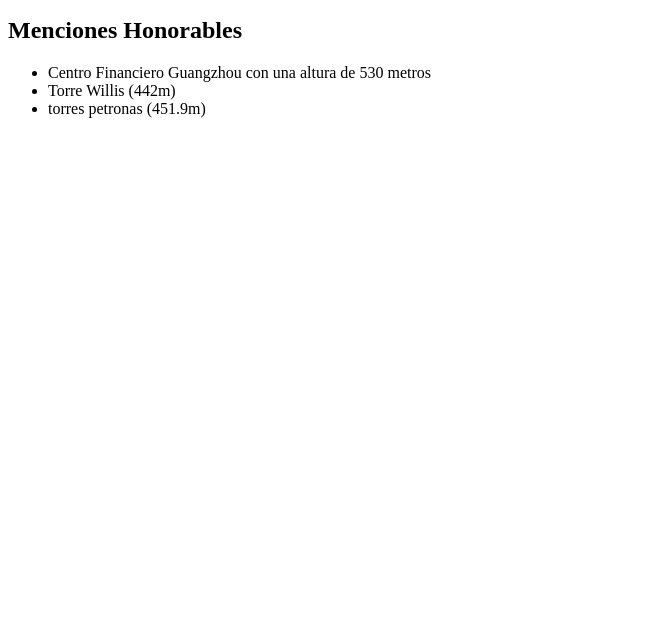
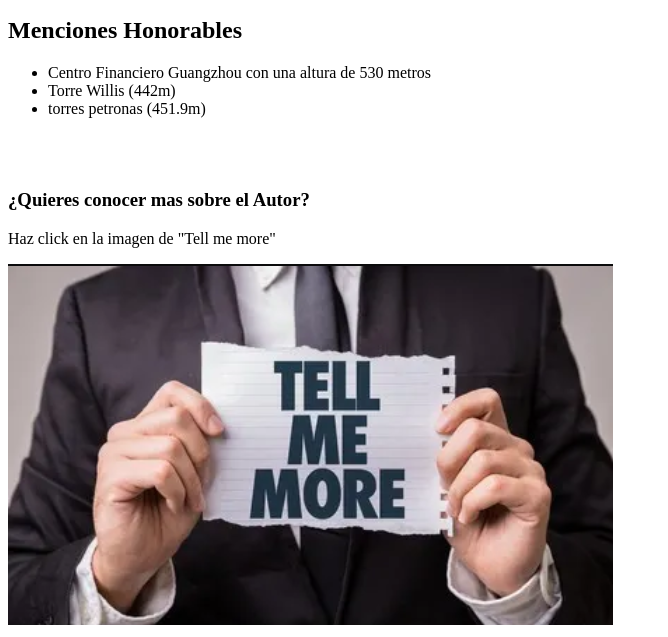
Before and after one commit to RickM95/FUNVAL-G5, a plain HTML site: page index.html in a window 1280 px wide. Shown: the part 1571-2208 px from the top of the page, without its empty margins (0-668 px from the left). Before the commit the page ends 1705 px from the top, so only its background shows below. Drawn offline with Linux system fonts and the light colour scheme.

Commit message:
Practica calificada corregida

```diff
--- a/index.html
+++ b/index.html
@@ -36,8 +36,13 @@
         <li>Torre Willis (442m)</li>
         <li>torres petronas (451.9m)</li>
     </ul>
+<br>
+<br>
 
-
-    <a href="./pract"></a>
+    <h3>¿Quieres conocer mas sobre el Autor?</h3>
+    <p>Haz click en la imagen de "Tell me more"</p>
+    <a href="./practica_calificada_1/index.html">
+        <img src="./conoceme.png" alt="">
+    </a>
 </body>
 </html>
```
Also changed, not shown: ejercicios/clase 2 css/index.html (+2 -2 lines), practica_calificada_1/Photo-rem.jpg (renamed from Practica Calificada 1/Photo-rem.jpg), practica_calificada_1/index.html (renamed from Practica Calificada 1/index.html), practica_calificada_1/style.css (renamed from Practica Calificada 1/style.css).
